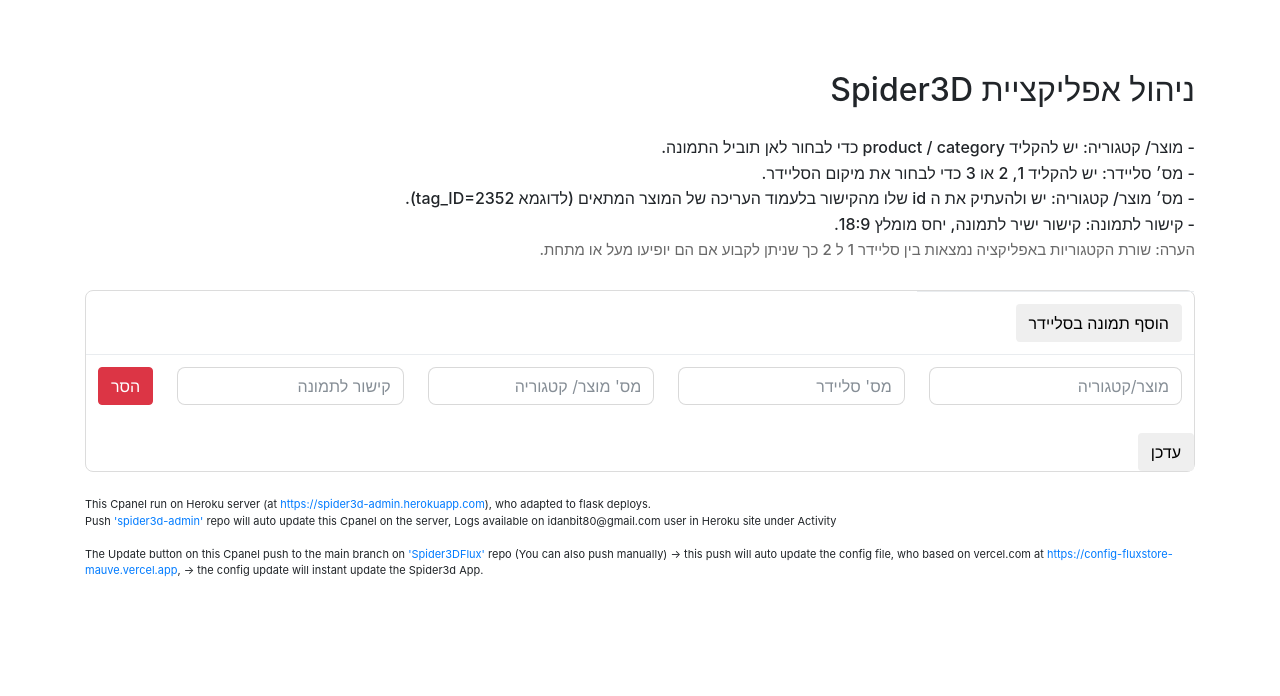
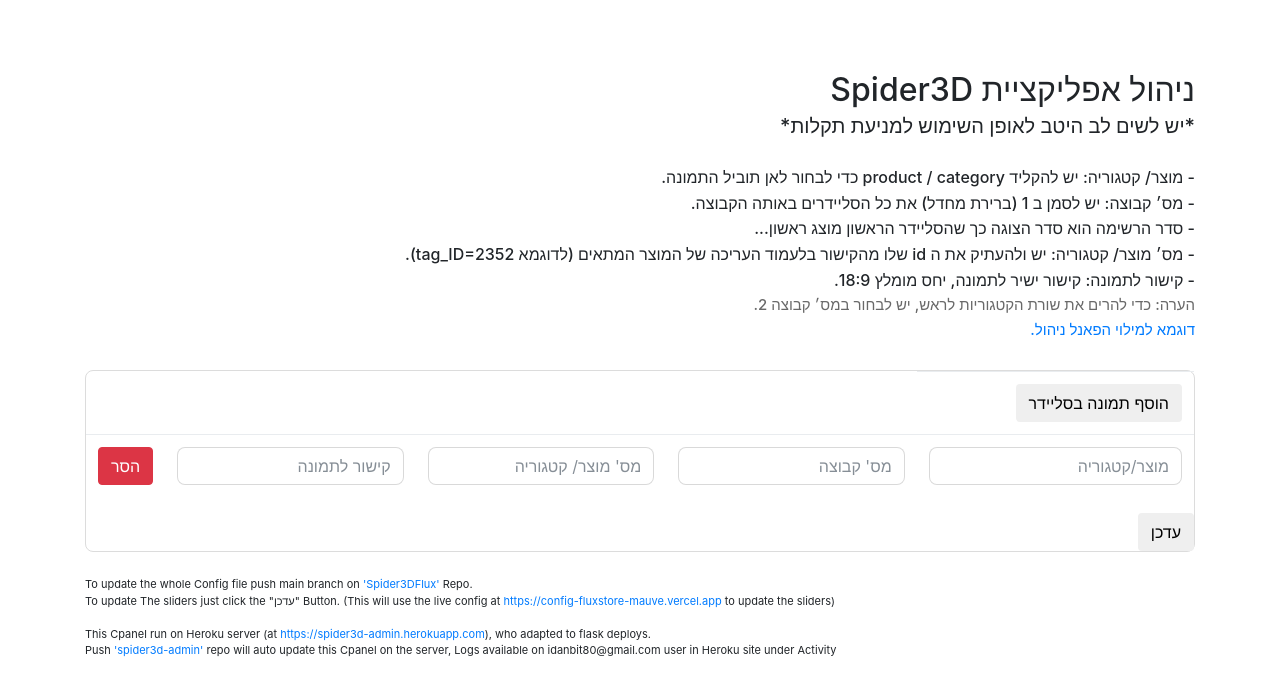
Before and after one commit to idan054/spider3d-Admin, a Flask app: template templates/form_design/index.html in a window 1280 px wide. Shown: the top 696 px of the page. Run offline with Flask 2, Linux system fonts and the light colour scheme; the template is opened without the code that fills it, so the values that code supplies are empty; some libraries are stand-ins or nearby versions.

Commit message:
- use vercel config live - text instruction update

```diff
--- a/form_app.py
+++ b/form_app.py
@@ -24,7 +24,7 @@
     if request.method == "POST":
             form_resp = request.form.to_dict(flat=False)
             print(form_resp)
-            final_config = config_by_resp(form_resp=form_resp, live_config=False)
+            final_config = config_by_resp(form_resp=form_resp, live_config=True)
             name = request.form["pic_link"]
             # name = final_config
             resp = push(file_path, f"Latest update on {now} (by .py)",
--- a/templates/form_design/index.html
+++ b/templates/form_design/index.html
@@ -22,12 +22,15 @@
   <br>
 
   <h2>ניהול אפליקציית Spider3D</h2>
+  <h5>*יש לשים לב היטב לאופן השימוש למניעת תקלות* </h5>
   <br>
   <h6>- מוצר/ קטגוריה: יש להקליד product / category כדי לבחור לאן תוביל התמונה.</h6>
-  <h6>- מס׳ סליידר: יש להקליד 1, 2 או 3 כדי לבחור את מיקום הסליידר.</h6>
+  <h6>- מס׳ קבוצה: יש לסמן ב 1 (ברירת מחדל) את כל הסליידרים באותה הקבוצה. </h6>
+  <h6>- סדר הרשימה הוא סדר הצוגה כך שהסליידר הראשון מוצג ראשון...</h6>
   <h6>- מס׳ מוצר/ קטגוריה: יש ולהעתיק את ה id שלו מהקישור בלעמוד העריכה של המוצר המתאים (לדוגמא tag_ID=2352).</h6>
   <h6>- קישור לתמונה: קישור ישיר לתמונה, יחס מומלץ 18:9.</h6>
-  <h6 style="font-size:15px; color:DimGrey"> הערה: שורת הקטגוריות באפליקציה נמצאות בין סליידר 1 ל 2 כך שניתן לקבוע אם הם יופיעו מעל או מתחת.</h6>
+  <h6 style="font-size:15px; color:DimGrey"> הערה: כדי להרים את שורת הקטגוריות לראש, יש לבחור במס׳ קבוצה 2.</h6>
+  <h6 style="font-size:15px; color:DimGrey"><a href="https://imgur.com/ldOfYS4.png">דוגמא למילוי הפאנל ניהול.</a> </h6>
   <br>
     <form action= "/" method="post">
             <div  class="solid_round10">
@@ -47,7 +50,7 @@
 <!--            <td><input type="radio" name="pic_type" value="קטגוריה"> קטגוריה<br>-->
 <!--                <input type="radio" name="pic_type" value="מוצר"> מוצר</td>-->
             <td><input type="text" class="form-control" style="border-radius: 8px" name="pic_type" placeholder="מוצר/קטגוריה"></td>
-            <td><input type="text" class="form-control" style="border-radius: 8px" name="slider_num" placeholder="מס' סליידר"></td>
+            <td><input type="text" class="form-control" style="border-radius: 8px" name="slider_num" placeholder="מס' קבוצה"></td>
             <td><input type="text" class="form-control" style="border-radius: 8px" name="pic_num" placeholder="מס' מוצר/ קטגוריה"></td>
             <td><input type="text" class="form-control" style="border-radius: 8px" name="pic_link" placeholder="קישור לתמונה"></td>
           <td><button type="button" class="btn btn-danger remove-form-field"  data-target="tr">הסר</button></td>
@@ -59,10 +62,13 @@
       </div>
     </form>
     <br>
-      <p style="font-size:11px" dir="ltr">This Cpanel run on Heroku server (at <a href="https://spider3d-admin.herokuapp.com">https://spider3d-admin.herokuapp.com</a>), who adapted to flask deploys. <br/>
+      <p style="font-size:11px" dir="ltr">
+          To update the whole Config file push main branch on <a href="https://github.com/idan054/spider3DFlux">'Spider3DFlux'</a>  Repo.<br/>
+          To update The sliders just click the "עדכן" Button. (This will use the live config at <a href="https://config-fluxstore-mauve.vercel.app">https://config-fluxstore-mauve.vercel.app</a> to update the sliders)
+
+          <br/>
+          <br/>This Cpanel run on Heroku server (at <a href="https://spider3d-admin.herokuapp.com">https://spider3d-admin.herokuapp.com</a>), who adapted to flask deploys. <br/>
           Push <a href="https://github.com/idan054/spider3d-Admin">'spider3d-admin'</a> repo will auto update this Cpanel on the server, Logs available on idanbit80@gmail.com user in Heroku site under Activity <br/>
-          <br>
-          The Update button on this Cpanel push to the main branch on <a href="https://github.com/idan054/spider3DFlux">'Spider3DFlux'</a> repo (You can also push manually) → this push will auto update the config file, who based on vercel.com at <a href="https://config-fluxstore-mauve.vercel.app">https://config-fluxstore-mauve.vercel.app</a>, → the config update will instant update the Spider3d App.</p>
 </div>
 <!-- partial -->
 <!--  <script src='https://cdnjs.cloudflare.com/ajax/libs/jquery/3.2.1/jquery.min.js'></script><script  src="script.js"></script>-->
```
